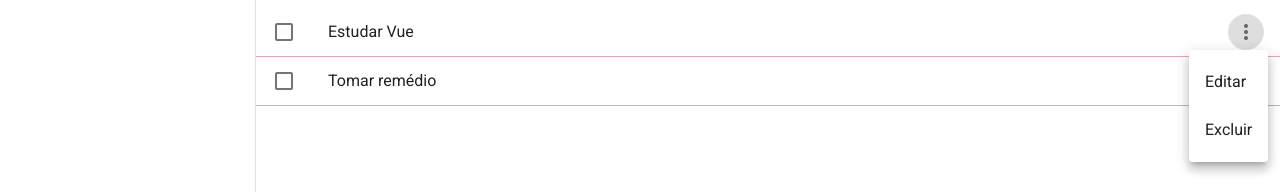
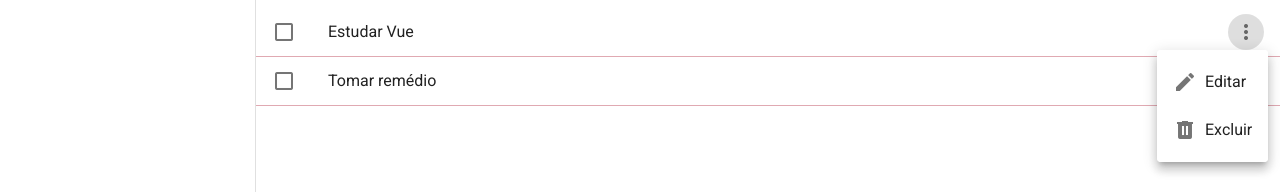
Before and after one commit to desenvolveronica/Vue-List, a Vue app: page / in a window 1280 px wide. Both pictures are taken after a click on the button 1246 px from the left and 262 px from the top of the page. Shown: the part 230-422 px from the top of the page. Built offline with nearby package versions, Linux system fonts and the light colour scheme.

Commit message:
Correção menu

```diff
--- a/src/components/tarefas/TarefaMenu.vue
+++ b/src/components/tarefas/TarefaMenu.vue
@@ -17,7 +17,10 @@
           v-for="(item, index) in items"
           :key="index"
         >
+          <v-icon  left >{{ item.icone }}</v-icon>
+
           <v-list-item-title>{{ item.title }}</v-list-item-title>
+
         </v-list-item>
       </v-list>
     </v-menu>
```
